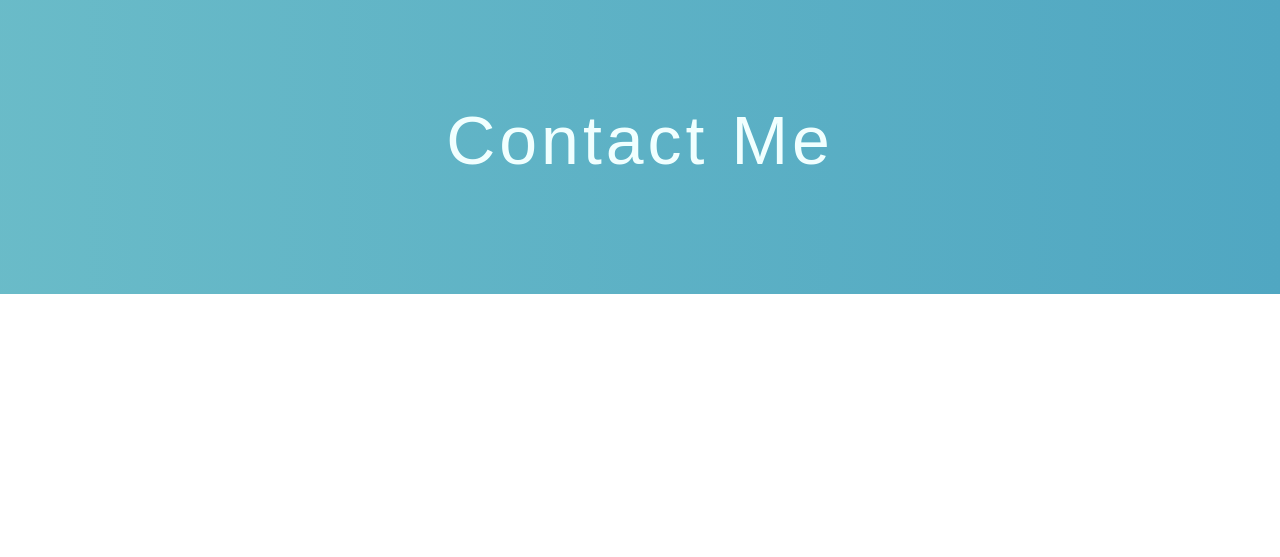
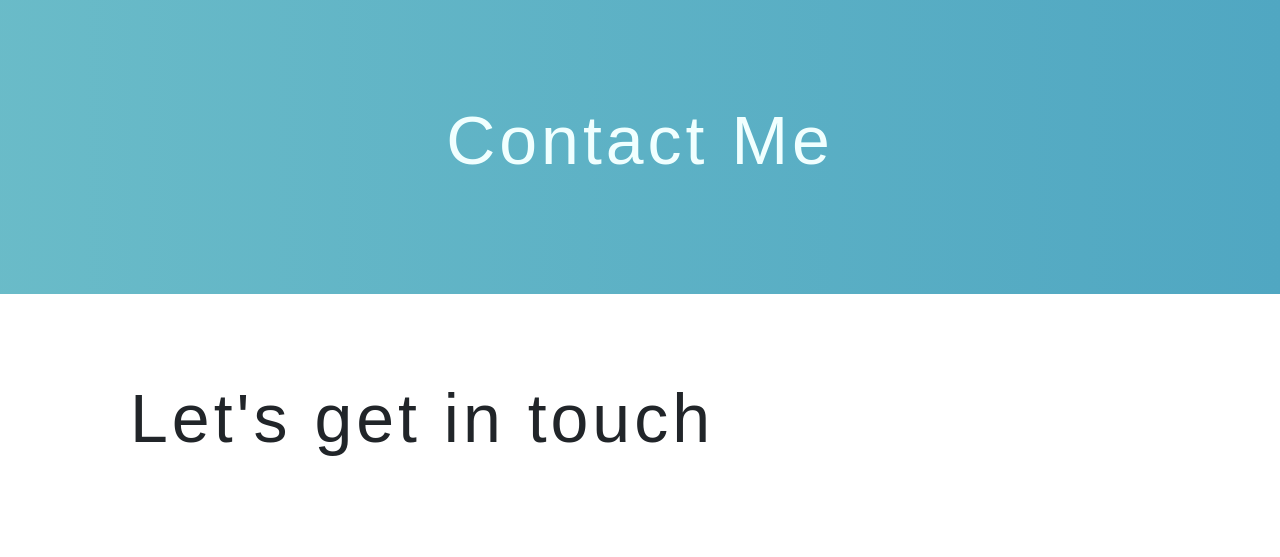
Before and after one commit to EmiliaPodmore/my-portfolio, a plain HTML site: page contact.html in a window 1280 px wide. Drawn offline with nearby package versions, Linux system fonts and the light colour scheme.

Commit message:
Started contact page

```diff
--- a/contact.html
+++ b/contact.html
@@ -22,5 +22,10 @@
     <div class="hero">
       <h1 class="title">Contact Me</h1>
     </div>
+    <div class="content-container">
+      <div class="content">
+        <h1 class="mb-6">Let's get in touch</h1>
+      </div>
+    </div>
   </body>
 </html>
```
